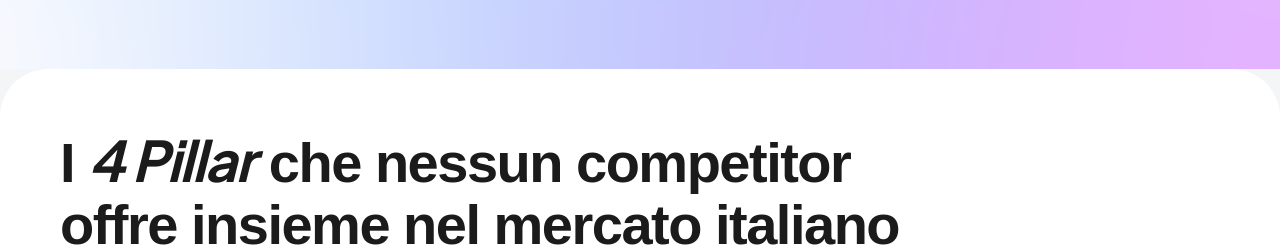
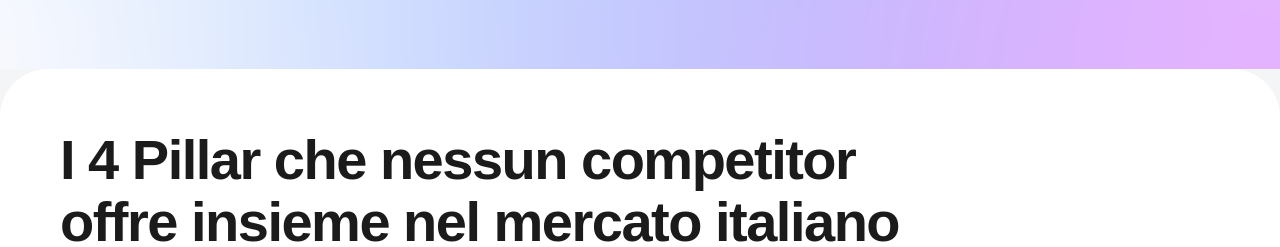
Before and after one commit to gaetanoromano-glitch/clone-gymme, a Next.js app: page / in a window 1280 px wide. Shown: the part 780-1027 px from the top of the page. Built offline with nearby package versions, Linux system fonts and the light colour scheme; a web font is replaced by a local one.

Commit message:
fix: replace hardcoded colors with theme tokens in multiple components

```diff
--- a/src/components/IndustrySolutionSection.tsx
+++ b/src/components/IndustrySolutionSection.tsx
@@ -120,10 +120,7 @@ function SectionHeader() {
           letterSpacing: "-1.5px",
         }}
       >
-        I{" "}
-        <span style={{ fontStyle: "italic", fontFamily: "Plus Jakarta Sans, sans-serif" }}>
-          4 Pillar
-        </span>{" "}
+        I  4 Pillar
         che nessun competitor
       </h2>
       <h2
```
